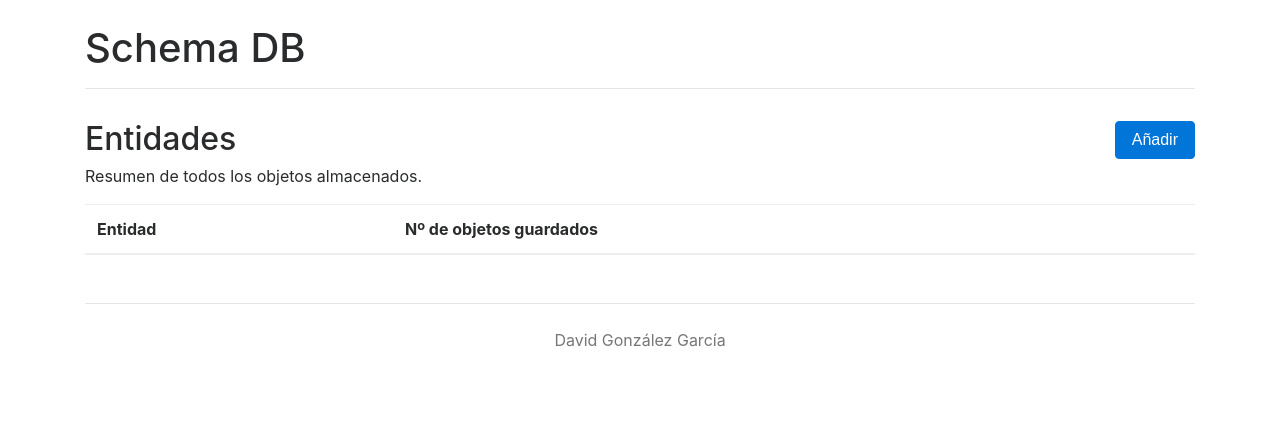
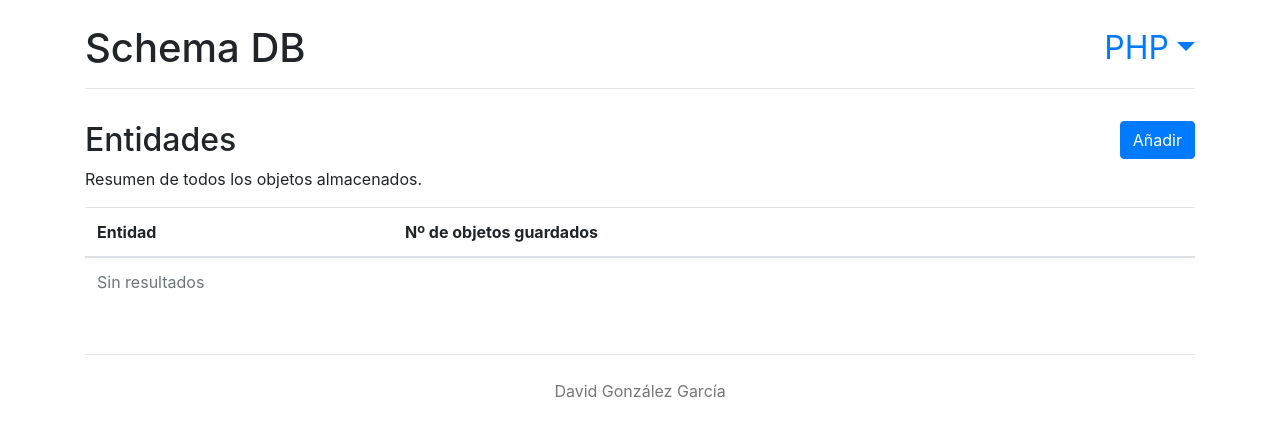
Before and after one commit to davidglezz/MIW-POO, a PHP site: page / in a window 1280 px wide. Shown: the top 437 px of the page. Run offline with PHP 8.4, Linux system fonts and the light colour scheme; lists and menus that the app fills with data are empty; some libraries are stand-ins or nearby versions.

Commit message:
Cliente: server selector

```diff
--- a/cliente/css/style.css
+++ b/cliente/css/style.css
@@ -25,6 +25,10 @@ body {
     padding-top: 1.5rem;
     color: #777;
     border-top: .05rem solid #e5e5e5;
+}
+
+#summary table tr {
+    cursor: pointer;
 }
 
 @media (min-width: 48em) {
--- a/cliente/index.html
+++ b/cliente/index.html
@@ -5,12 +5,12 @@
   <meta charset=utf-8>
   <title>Schema DB - David González García</title>
   <link rel="stylesheet" href="css/style.css" type="text/css" />
-    <link rel="stylesheet" href="https://maxcdn.bootstrapcdn.com/bootstrap/4.0.0-beta.3/css/bootstrap.min.css">
+  <link rel="stylesheet" href="https://stackpath.bootstrapcdn.com/bootstrap/4.1.1/css/bootstrap.min.css" />
   <link rel="stylesheet" href="css/prism.css" type="text/css" />
   <link rel="stylesheet" href="css/codeflask.css" type="text/css" />
-    <script src="https://code.jquery.com/jquery-3.2.1.min.js"></script>
-    <script src="https://cdnjs.cloudflare.com/ajax/libs/popper.js/1.12.9/umd/popper.min.js"></script>
-    <script src="https://maxcdn.bootstrapcdn.com/bootstrap/4.0.0-beta.3/js/bootstrap.min.js"></script>
+  <script src="https://code.jquery.com/jquery-3.3.1.min.js"></script>
+  <script src="https://cdnjs.cloudflare.com/ajax/libs/popper.js/1.14.3/umd/popper.min.js"></script>
+  <script src="https://stackpath.bootstrapcdn.com/bootstrap/4.1.1/js/bootstrap.min.js"></script>
   <script src="js/prism.js"></script>
   <script src="js/codeflask.js"></script>
   <!--<script src="js/codeflask-editor.js"></script>-->
@@ -20,22 +20,16 @@
 <body>
   <div class="container">
     <header class="header clearfix">
-            <!--<nav>
-                <ul class="nav nav-pills float-right">
-                    <li class="nav-item">
-                        <a class="nav-link active" href="#">Home
-                            <span class="sr-only">(current)</span>
-                        </a>
-                    </li>
-                    <li class="nav-item">
-                        <a class="nav-link" href="#">About</a>
-                    </li>
-                    <li class="nav-item">
-                        <a class="nav-link" href="#">Contact</a>
-                    </li>
-                </ul>
-            </nav>-->
-            <h1>Schema DB</h1>
+      <h1>Schema DB
+        <small id="server-select" class="dropdown float-right">
+          <a class="dropdown-toggle" data-toggle="dropdown" href="#" role="button" aria-haspopup="true" aria-expanded="false">PHP</a>
+          <div class="dropdown-menu">
+            <a class="dropdown-item" href="#">PHP</a>
+            <a class="dropdown-item" href="#">JavaScript</a>
+            <a class="dropdown-item" href="#">Python</a>
+          </div>
+        </small>
+      </h1>
     </header>
 
     <!--
@@ -70,7 +64,7 @@
         <button type="button" id="add2" class="btn btn-primary float-right">Añadir</button>
       </h2>
       <p>Resumen de todos los objetos almacenados.</p>
-            <table class="table">
+      <table class="table table-hover">
         <thead>
           <tr>
             <th scope="col">Entidad</th>
@@ -128,6 +122,7 @@
     </footer>
 
   </div>
+
 </body>
 
 </html>
--- a/cliente/js/script.js
+++ b/cliente/js/script.js
@@ -1,6 +1,19 @@
 // David González García
 $(document).ready(function () {
 
+  var servers = {
+    'PHP': 8001,
+    'JavaScript': 8002,
+    'Python': 8003,
+  }
+  var api = (function () {
+      var saved = localStorage.getItem('api')
+      if (!saved) {
+        return '//' + location.hostname + ':8001/'
+      }
+      $('#server-select .dropdown-toggle').text(saved)
+      return '//' + location.hostname + ':' + servers[saved] + '/'
+    })()
   var type = '';
   var id = 0;
   var editor = new CodeFlask();
@@ -8,18 +21,22 @@ $(document).ready(function () {
   $('#obj_data textarea').addClass('form-control');
 
   // Load summary
-    $.get("../", function (response) {
-        var html = '';
-        response.forEach(function (row) {
-            html += `<tr><td>${row.type}</td><td>${row.num}</td></tr>`;
-        });
-        $('#summary tbody').html(html);
-    });
+  showSumary()
+
+  // Backend server select
+  $('#server-select .dropdown-item').on('click', function () {
+    var selected = $(this).text()
+    api = '//' + location.hostname + ':' + servers[selected] + '/'
+    showSumary()
+    $('#server-select .dropdown-toggle').text(selected)
+    showPage('summary')
+    localStorage.setItem('api', selected);
+  })
 
   // Add new
   $('#add, #add2').on('click', function () {
     id = 0;
-        editor.update('{\n    "@context": "http://schema.org",\n    "@type": "' + type + '",\n}');
+    editor.update('{\n  "@context": "http://schema.org",\n  "@type": "' + type + '",\n}');
     $('#obj_data textarea').removeAttr('readonly');
     $('#object .show-on-new').show();
     $('#object .name').html('');
@@ -160,7 +177,7 @@ $(document).ready(function () {
   }
 
   /**
-     * Muestras la sección indicadaa
+   * Muestra la sección indicada
    * @param string('summary' | 'entity' | 'object') page
    */
   function showPage(page) {
@@ -168,14 +185,28 @@ $(document).ready(function () {
     $('#'+page).removeAttr('hidden');
   }
 
+  function showSumary() {
+    $.get(api, function (response) {
+      var html = '';
+      if (response.forEach && response.length) {
+        response.forEach(function (row) {
+          html += `<tr><td>${row.type}</td><td>${row.num}</td></tr>`;
+        });
+      } else {
+        html += `<tr><td colspan="2" class="text-muted">Sin resultados</td></tr>`;
+      }
+      $('#summary tbody').html(html);
+    });
+  }
+
   function showEntitySumary(newtype) {
     type = newtype;
     var actions = `<button type="button" class="btn btn-outline-primary btn-sm action-view">Ver</button>
             <button type="button" class="btn btn-outline-success btn-sm action-edit">Modificar</button>
-                        <button type="button" class="btn btn-outline-danger  btn-sm action-remove">Eliminar</button>`;
+            <button type="button" class="btn btn-outline-danger btn-sm action-remove">Eliminar</button>`;
 
     // Load entity summary
-        $.get("../" + type, function (response) {
+    $.get(api + type, function (response) {
       var html = '';
       response.forEach(function (row) {
         html += `<tr><td>${row.id}</td><td>${row.size}</td><td>${actions}</td></tr>`;
@@ -190,7 +221,7 @@ $(document).ready(function () {
   function loadObject(objId, callback) {
     // Load object data to editor
     id = objId;
-        $.get("../" + type + '/' + id, function (response) {
+    $.get(api + type + '/' + id, function (response) {
       if (response && response.data) {
         try {
           editor.update(JSON.stringify(JSON.parse(response.data), null, 4));
```
Lines whose indentation alone changed are shown as unchanged.
